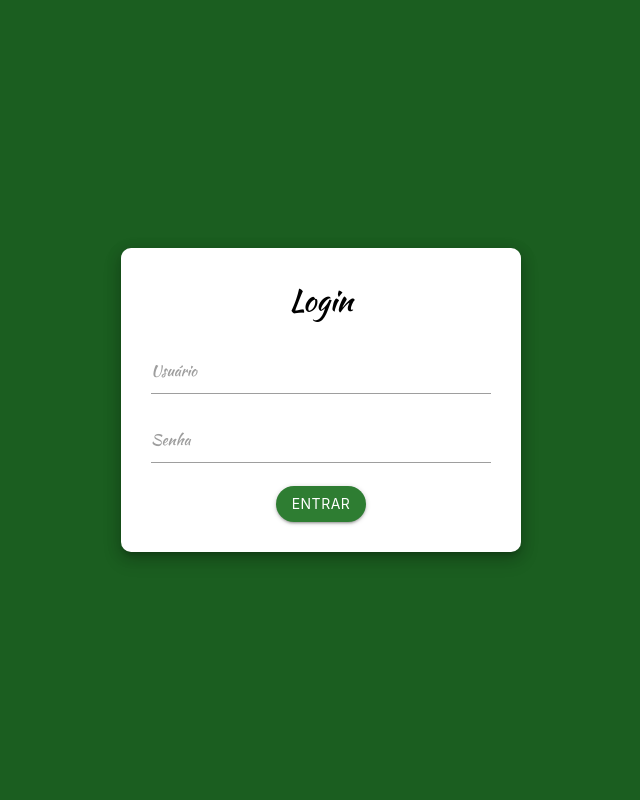
After one commit to GabrielFSilva01/Locadora-main, a PHP site: page / in a window 1280 px wide. The commit adds this page. Shown: the whole page, without its empty margins (319-959 px from the left). Run offline with PHP 8.4, Linux system fonts and the light colour scheme.

Commit message:
criada verificação de login,logout e acesso ao menu da locadora.

```diff
--- a/MODEL/filme.php
+++ b/MODEL/filme.php
@@ -10,7 +10,7 @@ class Filme {
 
     public function __construct()
     {
-        // Construtor vazio, pode ser preenchido conforme necessidade
+
     }
 
     public function getId(): ?int
--- /dev/null
+++ b/VIEW/index.php
@@ -0,0 +1,82 @@
+<!DOCTYPE html>
+<html lang="pt-BR">
+<head>
+  <meta charset="UTF-8">
+  <meta name="viewport" content="width=device-width, initial-scale=1.0">
+  <title>Login - Locadora Floresta Verde</title>
+
+  <!-- Materialize CSS -->
+  <link rel="stylesheet" href="https://cdnjs.cloudflare.com/ajax/libs/materialize/1.0.0/css/materialize.min.css">
+  <!-- Material Icons -->
+  <link href="https://fonts.googleapis.com/icon?family=Material+Icons" rel="stylesheet">
+  <!-- Google Fonts -->
+  <link href="https://fonts.googleapis.com/css2?family=Kaushan+Script&family=Montserrat:wght@700&display=swap" rel="stylesheet">
+
+  <style>
+    body {
+      background-color: #1b5e20;
+      color: white;
+      font-family: 'Kaushan Script', cursive;
+      display: flex;
+      align-items: center;
+      justify-content: center;
+      height: 100vh;
+      margin: 0;
+    }
+
+    .card-login {
+      background: white;
+      border-radius: 10px;
+      padding: 30px;
+      color: black;
+      width: 100%;
+      max-width: 400px;
+    }
+
+    .input-field input[type="text"],
+    .input-field input[type="password"] {
+      font-family: 'Montserrat', sans-serif;
+      font-weight: 700;
+    }
+
+    .btn-custom {
+      background-color: #2e7d32;
+      border-radius: 25px;
+    }
+
+    .btn-custom:hover {
+      background-color: #1b5e20;
+    }
+
+    .login-title {
+      text-align: center;
+      margin-bottom: 25px;
+      font-size: 2rem;
+    }
+  </style>
+</head>
+<body>
+
+  <div class="card-login z-depth-3">
+    <div class="login-title">Login</div>
+
+    <!-- ✅ Correção feita no caminho da action abaixo -->
+    <form action="Auth/ValidaLogin.php" method="POST">
+      <div class="input-field">
+        <input type="text" id="usuario" name="usuario" required>
+        <label for="usuario">Usuário</label>
+      </div>
+      <div class="input-field">
+        <input type="password" id="password" name="password" required>
+        <label for="password">Senha</label>
+      </div>
+      <div class="center">
+        <button type="submit" class="btn btn-custom waves-effect waves-light">Entrar</button>
+      </div>
+    </form>
+  </div>
+
+  <!-- Scripts -->
+  <script src="https://cdnjs.cloudflare.com/ajax/libs/materialize/1.0.0/js/materialize.min.js"></script>
+</body>
+</html>
```
Also changed, not shown: DAL/usuario.php (added, +26 -0 lines), MODEL/usuario.php (added, +38 -0 lines), VIEW/Auth/ValidaLogin.php (added, +27 -0 lines), VIEW/Auth/logout.php (added, +9 -0 lines), VIEW/menu.php (+11 -1 lines).
